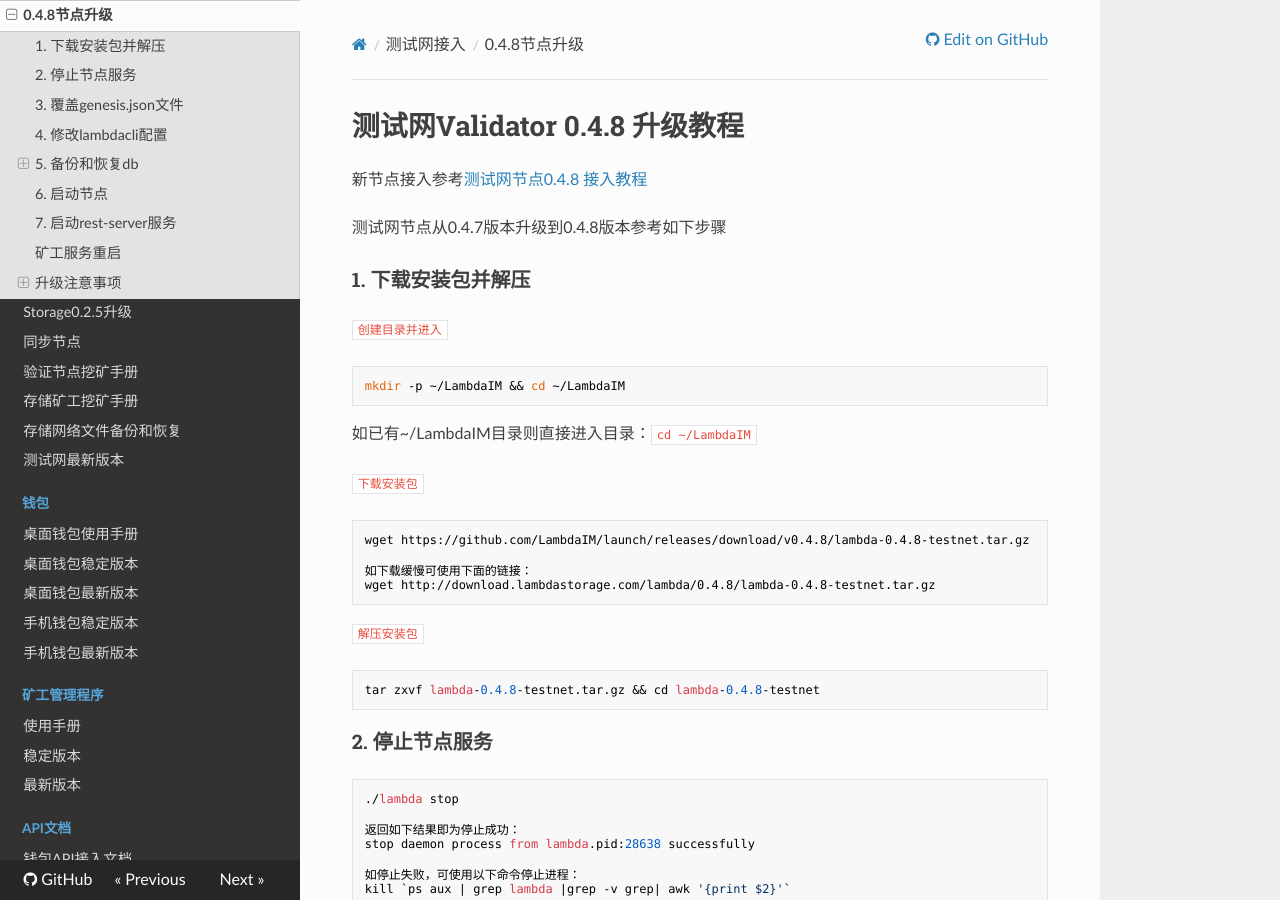
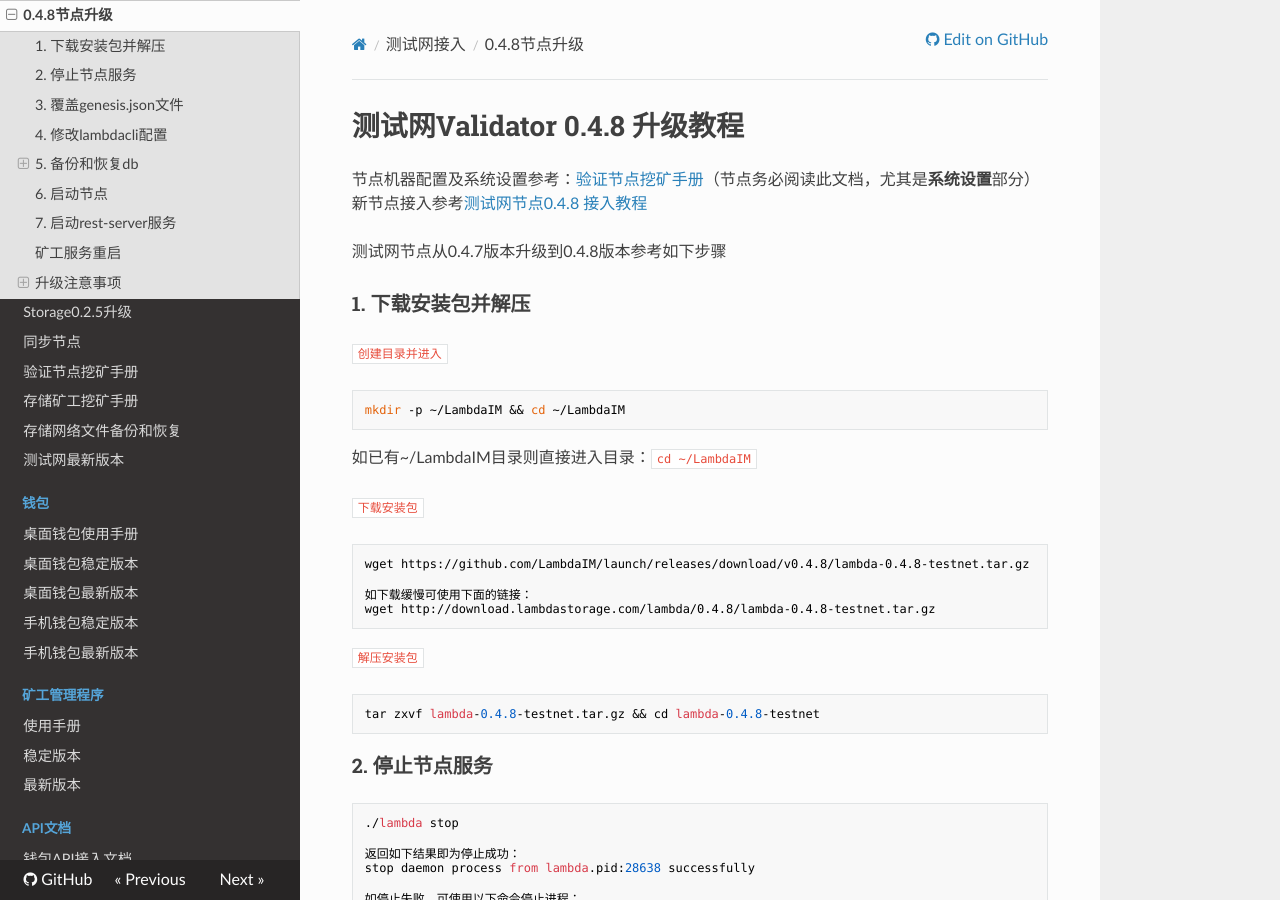
Before and after one commit to fireagainsmile/launch, an MkDocs documentation site: the page built from docs/Testnet-Validator-Upgrade-Guide.md, in a window 1280 px wide and 900 px high. Built offline with MkDocs 1.6.1, drawn with Linux system fonts in a browser that asks for light colours; nearby versions of some CDN libraries.

Commit message:
Update Testnet-Validator-Upgrade-Guide.md

```diff
--- a/docs/Testnet-Validator-Upgrade-Guide.md
+++ b/docs/Testnet-Validator-Upgrade-Guide.md
@@ -1,5 +1,6 @@
 # 测试网Validator 0.4.8 升级教程
 
+节点机器配置及系统设置参考：[验证节点挖矿手册](Lambda-Validator-Mining.md)（节点务必阅读此文档，尤其是**系统设置**部分）
 新节点接入参考[测试网节点0.4.8 接入教程](Testnet-Validator-Guide.md)
 
 测试网节点从0.4.7版本升级到0.4.8版本参考如下步骤
```
